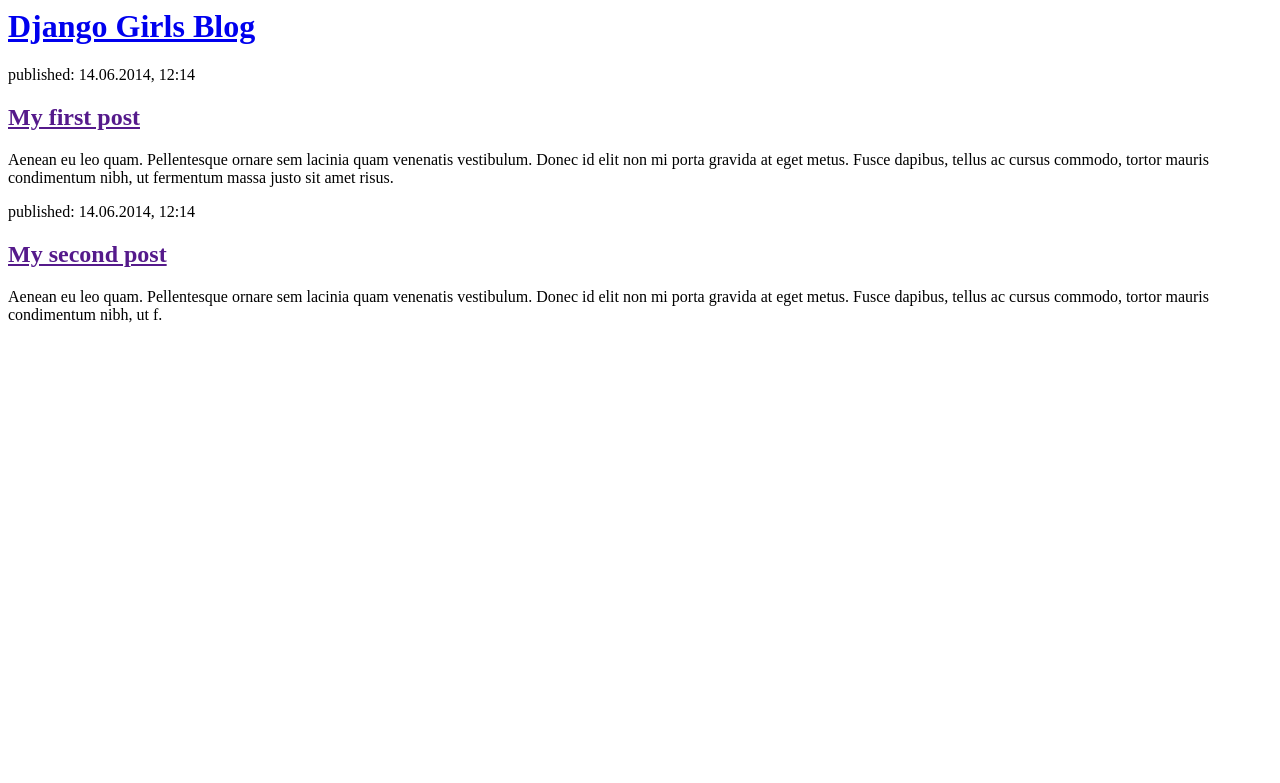
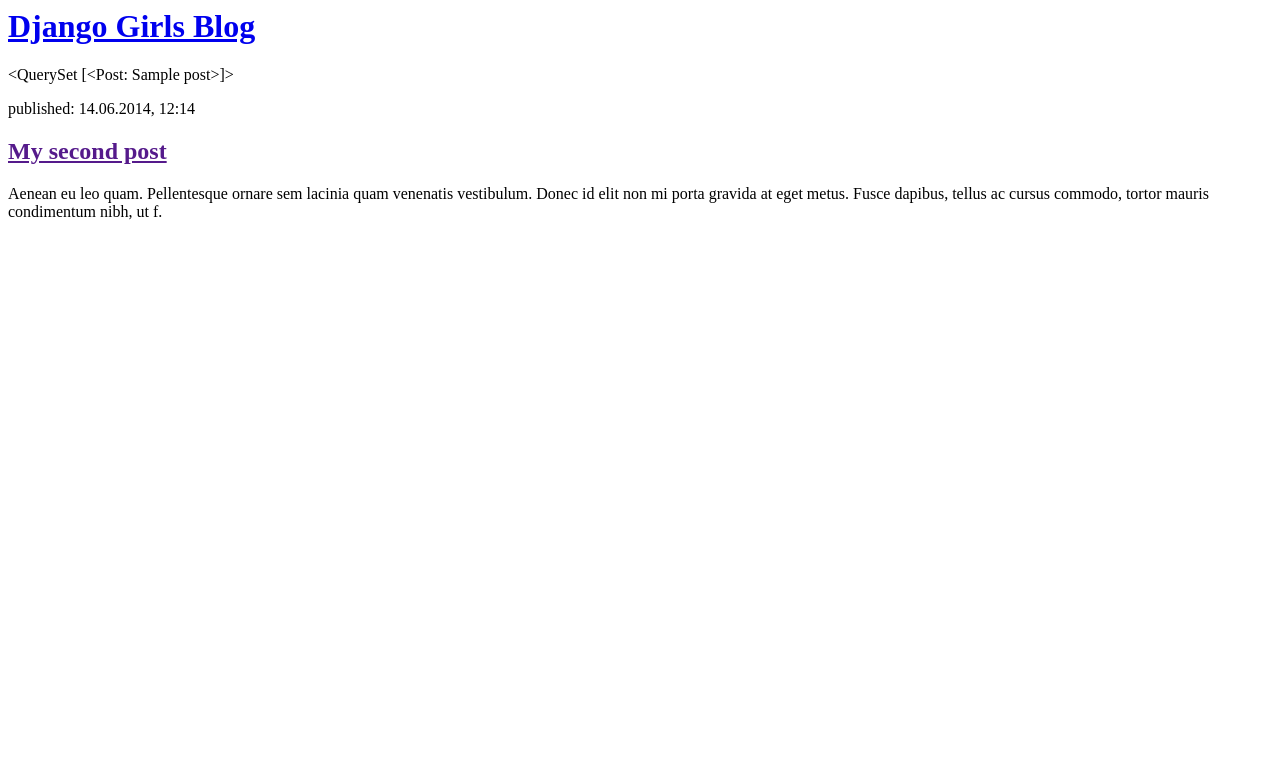
Before and after one commit to melissageliz/my-first-blog, a Django app: template blog/templates/blog/post_list.html in a window 1280 px wide. Shown: the top 783 px of the page. Run offline with Django 3.2, Linux system fonts and the light colour scheme; the template is opened without the code that fills it: values that come from a table or form of the project are taken from there, others are empty; tables that the repository leaves empty hold one stand-in row (values such as "Sample post").

Commit message:
Added Django template to the HTML for the site.

```diff
--- a/blog/templates/blog/post_list.html
+++ b/blog/templates/blog/post_list.html
@@ -6,12 +6,7 @@
     	<div>
     		<h1><a href="/">Django Girls Blog</a></h1>
     	</div>
-
-    	<div>
-    		<p>published: 14.06.2014, 12:14</p>
-    		<h2><a href="">My first post</a></h2>
-    		<p>Aenean eu leo quam. Pellentesque ornare sem lacinia quam venenatis vestibulum. Donec id elit non mi porta gravida at eget metus. Fusce dapibus,
-    		tellus ac cursus commodo, tortor mauris condimentum nibh, ut fermentum massa justo sit amet risus.</p>
+         {{ posts }}
     	</div>
 
     	<div>
--- a/blog/views.py
+++ b/blog/views.py
@@ -1,5 +1,9 @@
 from django.shortcuts import render
+from django.utils import timezone
+from .models import Post
 
 def post_list(request):
-	return render(request, 'blog/post_list.html', {})
+	post = Post.objects.filter(published_date__lte=timezone.now()).order_by('published_date')
+	return render(request, 'blog/post_list.html', {'posts': posts})
+
 # Create your views here.
```
